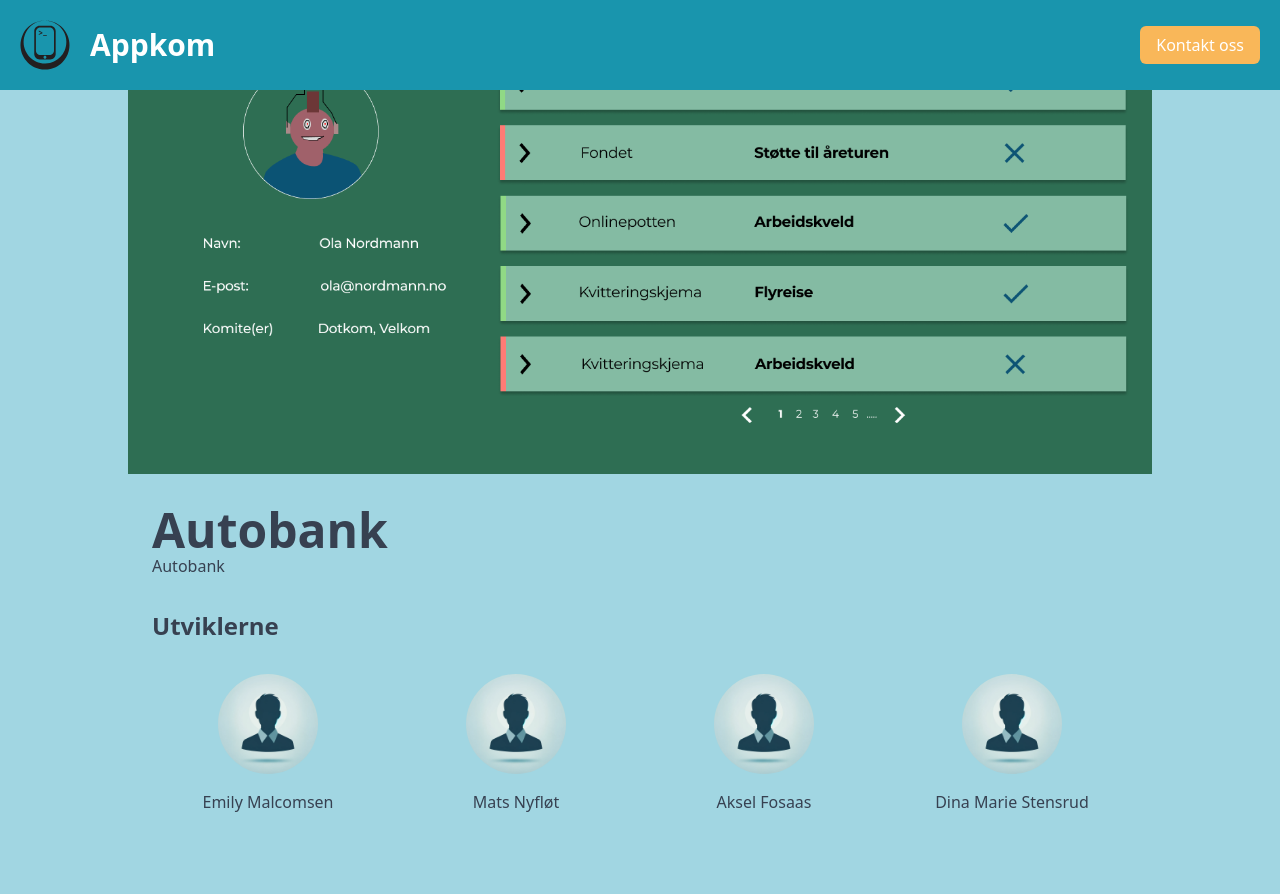
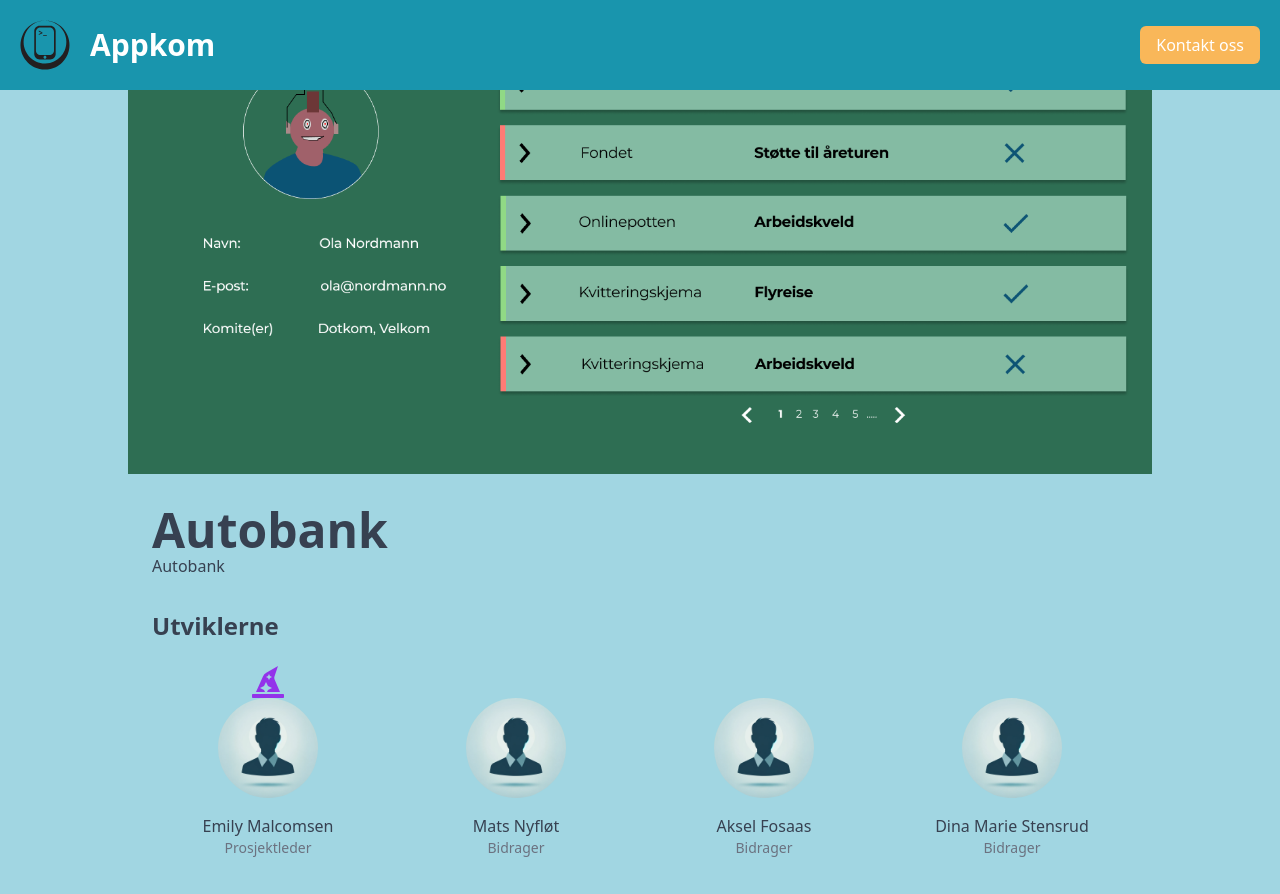
Before and after one commit to appKom/home, a Next.js app: page /prosjekt/autobank in a window 1280 px wide. Shown: the top 894 px of the page. Built offline with nearby package versions, Linux system fonts and the light colour scheme.

Commit message:
add wizard hat to project lead

```diff
--- a/app/prosjekt/[id]/page.tsx
+++ b/app/prosjekt/[id]/page.tsx
@@ -114,18 +114,25 @@ export default async function ProjectPage({ params }: Params) {
             </article>
 
             <h2 className="text-2xl font-bold">Utviklerne</h2>
-            <div className="grid grid-cols-2 sm:grid-cols-2 md:grid-cols-4 w-full gap-4">
+            <div className="grid grid-cols-2 sm:grid-cols-2 md:grid-cols-4 w-full gap-4 pt-6">
               {project.people.map((person) => {
                 const member = members.find(
                   (member) =>
                     member.href.toLowerCase() === person.name.toLowerCase()
                 );
                 if (member) {
+                  const isProjectLead = !!project.people.find(
+                    (person) =>
+                      person.role === "Prosjektleder" &&
+                      person.name.toLowerCase() === member.href.toLowerCase()
+                  );
+
                   return (
                     <MemberCard
                       key={member.name}
                       member={member}
                       hideRole={true}
+                      isProjectLead={isProjectLead}
                     />
                   );
                 }
--- a/components/home/MemberCard.tsx
+++ b/components/home/MemberCard.tsx
@@ -2,14 +2,15 @@ import { memberType } from "@/lib/types";
 import Image from "next/image";
 import Link from "next/link";
 import { BiDollar } from "react-icons/bi";
-import { FaCrown } from "react-icons/fa";
+import { FaCrown, FaHatWizard } from "react-icons/fa";
 
 interface Props {
   member: memberType;
   hideRole?: boolean;
+  isProjectLead?: boolean;
 }
 
-export const MemberCard = ({ member, hideRole }: Props) => {
+export const MemberCard = ({ member, hideRole, isProjectLead }: Props) => {
   return (
     <Link href={member.href} className="p-8 w-full">
       <div className="relative flex flex-col items-center hover:scale-110 transition-transform duration-300 ease-in-out text-center">
@@ -32,6 +33,11 @@ export const MemberCard = ({ member, hideRole }: Props) => {
             )}
           </>
         )}
+        {isProjectLead && (
+          <div className="absolute -top-8">
+            <FaHatWizard className="text-purple-600" size={32} />
+          </div>
+        )}
 
         <Image
           src={member.imageUri ?? "/medlemmer/default_profile_picture.png"}
@@ -41,7 +47,13 @@ export const MemberCard = ({ member, hideRole }: Props) => {
           className="rounded-full"
         />
         <p className="mt-4">{member.name}</p>
-        {!hideRole && <p className="text-sm text-gray-500">{member.role}</p>}
+        <p className="text-sm text-gray-500">
+          {!hideRole
+            ? member.role
+            : isProjectLead
+            ? "Prosjektleder"
+            : "Bidrager"}
+        </p>
       </div>
     </Link>
   );
```
